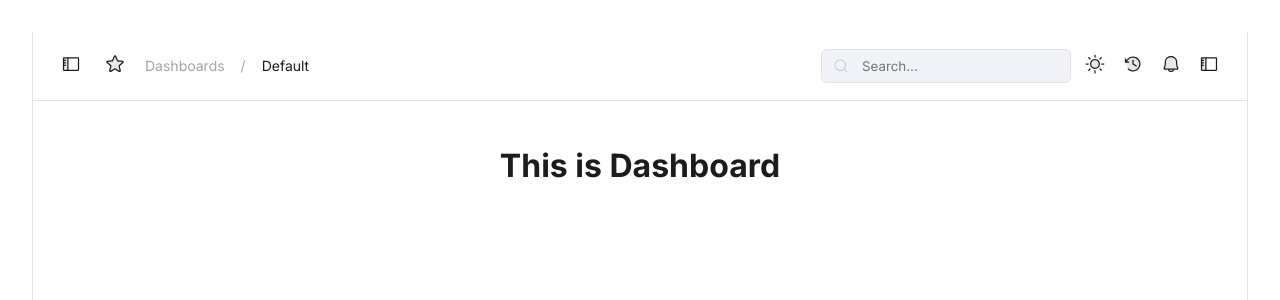
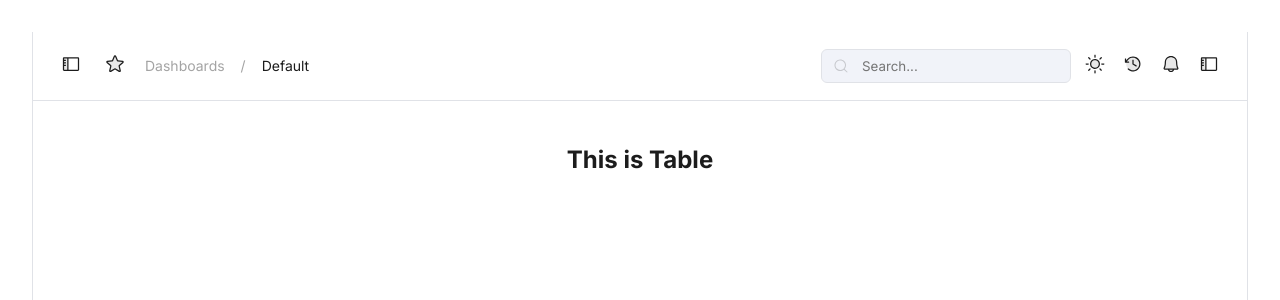
Before and after one commit to Deep0902/juspay-assignment, a React (Vite) app: page / in a window 1280 px wide. Shown: the top 300 px of the page. Built offline with nearby package versions, Linux system fonts and the light colour scheme.

Commit message:
Code cleanup + Table component creation

```diff
--- a/src/components/HomePage/HomePage.jsx
+++ b/src/components/HomePage/HomePage.jsx
@@ -4,6 +4,7 @@ import { useTheme } from "../../ThemeContext.jsx";
 import RightPanel from "../RightPanel/RightPanel.jsx";
 import LeftPanel from "../LeftPanel/LeftPanel.jsx";
 import DashboardMain from "./DashboardMain/DashboardMain.jsx";
+import TableFilter from "./TableFilter/TableFilter.jsx";
 function HomePage() {
   const [leftPanelOpen, setLeftPanelOpen] = useState(false);
   const [rightPanelOpen, setRightPanelOpen] = useState(false);
@@ -18,41 +19,6 @@ function HomePage() {
     <div className="layout-container">
       {/* Left Drawer */}
       <div className={`left-panel ${leftPanelOpen ? "open" : "closed"}`}>
-        {/* <div className="panel-content">
-          <div className="panel-header">
-            <h2 className="panel-title">Navigation</h2>
-            <button onClick={toggleLeftPanel} className="close-button"></button>
-          </div>
-
-          <nav className="nav">
-            <a href="#" className="nav-item">
-              <span>Profile</span>
-            </a>
-            <a href="#" className="nav-item">
-              <span>Search</span>
-            </a>
-            <a href="#" className="nav-item">
-              <span>Settings</span>
-            </a>
-            <a href="#" className="nav-item">
-              <span>Notifications</span>
-            </a>
-          </nav>
-
-          <div className="recent-section">
-            <h3 className="recent-title">Recent Items</h3>
-            <div className="recent-items">
-              <div className="recent-item">
-                <p className="recent-item-title">Project Alpha</p>
-                <p className="recent-item-time">Updated 2 hours ago</p>
-              </div>
-              <div className="recent-item">
-                <p className="recent-item-title">Task Beta</p>
-                <p className="recent-item-time">Updated yesterday</p>
-              </div>
-            </div>
-          </div>
-        </div> */}
         <LeftPanel />
       </div>
 
@@ -98,80 +64,12 @@ function HomePage() {
 
         {/* Main Content */}
         <main className="content">
-          <DashboardMain />
+          <TableFilter />
         </main>
       </div>
 
       {/* Right Drawer */}
       <div className={`right-panel ${rightPanelOpen ? "open" : "closed"}`}>
-        {/* <div className="right-panel-content">
-          <div className="panel-header">
-            <h2 className="panel-title">Filters & Options</h2>
-            <button
-              onClick={toggleRightPanel}
-              className="close-button"
-            ></button>
-          </div>
-
-          <div className="filter-section">
-            <div className="filter-group">
-              <h3 className="filter-title">Status Filter</h3>
-              <div className="checkbox-group">
-                <label className="checkbox-label">
-                  <input type="checkbox" className="checkbox" defaultChecked />
-                  <span className="checkbox-text">Active</span>
-                </label>
-                <label className="checkbox-label">
-                  <input type="checkbox" className="checkbox" defaultChecked />
-                  <span className="checkbox-text">Completed</span>
-                </label>
-                <label className="checkbox-label">
-                  <input type="checkbox" className="checkbox" />
-                  <span className="checkbox-text">Archived</span>
-                </label>
-              </div>
-            </div>
-
-            <div className="filter-group">
-              <h3 className="filter-title">Date Range</h3>
-              <select className="select">
-                <option>Last 7 days</option>
-                <option>Last 30 days</option>
-                <option>Last 3 months</option>
-                <option>All time</option>
-              </select>
-            </div>
-
-            <div className="filter-group">
-              <h3 className="filter-title">Priority</h3>
-              <div className="radio-group">
-                <label className="radio-label">
-                  <input
-                    type="radio"
-                    name="priority"
-                    className="radio"
-                    defaultChecked
-                  />
-                  <span className="radio-text">All</span>
-                </label>
-                <label className="radio-label">
-                  <input type="radio" name="priority" className="radio" />
-                  <span className="radio-text">High</span>
-                </label>
-                <label className="radio-label">
-                  <input type="radio" name="priority" className="radio" />
-                  <span className="radio-text">Medium</span>
-                </label>
-                <label className="radio-label">
-                  <input type="radio" name="priority" className="radio" />
-                  <span className="radio-text">Low</span>
-                </label>
-              </div>
-            </div>
-
-            <button className="apply-button">Apply Filters</button>
-          </div>
-        </div> */}
         <RightPanel />
       </div>
     </div>
--- /dev/null
+++ b/src/components/HomePage/TableFilter/TableFilter.css
@@ -0,0 +1,3 @@
+h2 {
+  color: var(--text-primary);
+}
--- /dev/null
+++ b/src/components/HomePage/TableFilter/TableFilter.jsx
@@ -0,0 +1,9 @@
+import "./TableFilter.css";
+function TableFilter() {
+  return (
+    <>
+      <h2>This is Table</h2>
+    </>
+  );
+}
+export default TableFilter;
```
